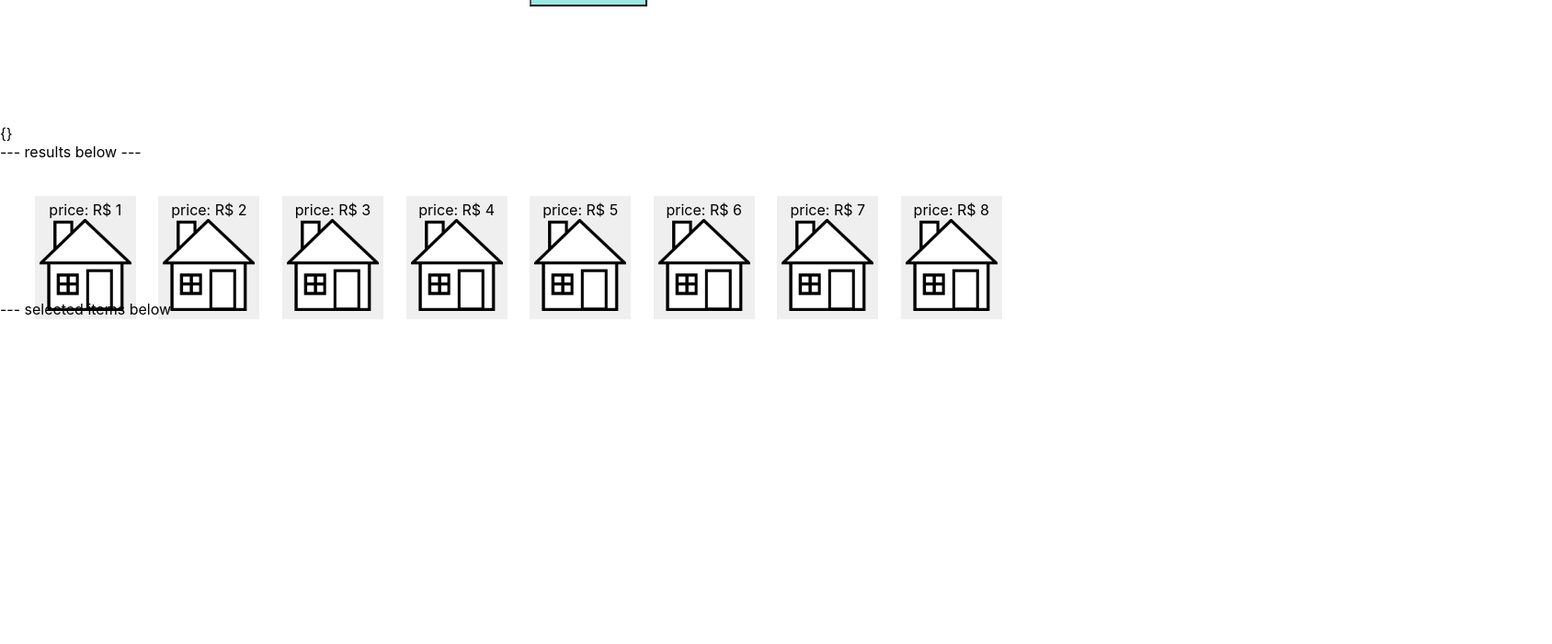
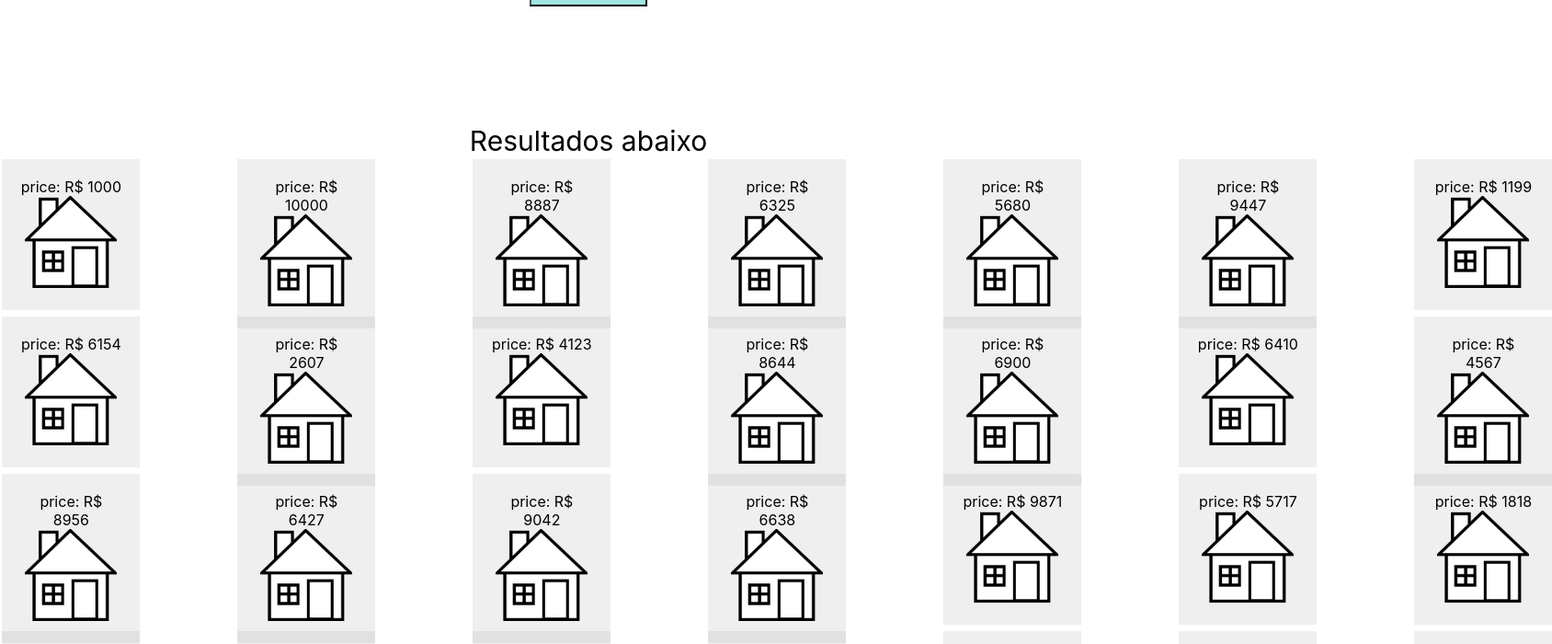
Before and after one commit to Maschroeder1/ihc, a React (Create React App) app in the folder frontend/: page / in a window 1280 px wide. Shown: the part 180-880 px from the top of the page at 92% size, 1688 px wide, since content can reach past the window. Before the commit the page ends 800 px from the top, so only its background shows below. Built offline with nearby package versions, Linux system fonts and the light colour scheme; the HTML template or start-up script is replaced by a standard one.

Commit message:
more apartments, added filters

```diff
--- a/frontend/src/ApiRequest.js
+++ b/frontend/src/ApiRequest.js
@@ -1,38 +1,88 @@
 import React, { Component } from "react"
 import RentalItem from "./RentalItem"
+import RentalItemVisibilityController from "./RentalItemVisibilityController"
 import SelectedRentalItemController from "./SelectedRentalItemController"
 
 export default class ApiRequest extends React.Component {
     constructor(props) {
         super(props)
-        this.state = { selectedItems: [] }
+        this.state = { selectedItems: [], items: this.requestApi(null) }
     }
 
-    mockApiReturnItemWith(price, isPetFriendly, hasPool, readyToLive, currentFilter) {
+    mockApiReturnItemWith(price, fees, bedrooms, bathrooms, parkingSpots, type, isPetFriendly, hasPool, readyToLive, hasBarbecue) {
         return <RentalItem
             price={price}
+            fees={fees}
+            bedrooms={bedrooms}
+            bathrooms={bathrooms}
+            parkingSpots={parkingSpots}
+            type={type}
             isPetFriendly={isPetFriendly}
             hasPool={hasPool}
             readyToLive={readyToLive}
-            currentFilter={currentFilter}
+            hasBarbecue={hasBarbecue}
             key={price}
             parentFlipFunction={this.flipItem}
         />
     }
 
+    randomIntBetween(lo, hi) {
+        let matchRandomMultiplier = 1
+        let hiCopy = hi + 10
+        while (hiCopy > 10) {
+            hiCopy = hiCopy / 10
+            matchRandomMultiplier*=10
+        }
+
+        while (true) {
+            let candidate = Math.floor(Math.random() * matchRandomMultiplier)
+
+            if (candidate >= lo && candidate <= hi) {
+                return candidate
+            }
+        }
+    }
+
+    randomBool() {
+        return Math.random() > 0.5
+    }
+
+    generateRandomApartments(num) {
+        let prices = new Set()
+        let apartments = []
+
+        apartments.push(this.mockApiReturnItemWith(1000, 100, 1, 1, 0, "STUDIO", false, false, false, false))
+        apartments.push(this.mockApiReturnItemWith(10000, 300, 4, 5, 2, "TRADITIONAL", true, true, true, true))
+
+        prices.add(1000)
+        prices.add(10000)
+
+        for (let i of [...Array(num).keys()]) {
+            let price = -1
+            while (price < 0) { // Must be unique due to spaghetti
+                let priceCandidate = this.randomIntBetween(1000, 10000)
+
+                if (!prices.has(priceCandidate)) {
+                    price = priceCandidate
+                    prices.add(priceCandidate)
+                }
+            }
+
+            let fees = this.randomIntBetween(0, 2000)
+            let bedrooms = this.randomIntBetween(1, 6)
+            let bathrooms = this.randomIntBetween(1, 6)
+            let parkingSpots = this.randomIntBetween(0, 6)
+
+            let type = ["TRADITIONAL", "STUDIO", "KITNET", "FLAT", "LOFT", "FLOOR", "ROOFTOP", "SINGLE_FAMILY", "DUPLEX", "CABIN", "HOA"][this.randomIntBetween(0, 10)]
+
+            apartments.push(this.mockApiReturnItemWith(price, fees, bedrooms, bathrooms, parkingSpots, type, this.randomBool(), this.randomBool(), this.randomBool(), this.randomBool()))
+        }
+
+        return apartments
+    }
+
     mockApiReturn(request) {
-        return (
-            <section style={{ display: "flex", flexDirection: "row", height: '100px', "margin": "2%", "textAlign": "center"}} key={"aluifghsal"} >
-            { [this.mockApiReturnItemWith(1, true, true, true, request),
-                this.mockApiReturnItemWith(2, true, true, false, request),
-                this.mockApiReturnItemWith(3, true, false, true, request),
-                this.mockApiReturnItemWith(4, true, false, false, request),
-                this.mockApiReturnItemWith(5, false, true, true, request),
-                this.mockApiReturnItemWith(6, false, true, false, request),
-                this.mockApiReturnItemWith(7, false, false, true, request),
-                this.mockApiReturnItemWith(8, false, false, false, request)] }
-            </section>
-        )
+        return this.generateRandomApartments(200)
     }
 
     requestApi(request) {
@@ -55,17 +105,13 @@ export default class ApiRequest extends React.Component {
             newSelectedItems.splice(i, 1)
             this.setState({selectedItems: newSelectedItems})
         }
+        window.scrollTo({ top: document.body.scrollHeight, behavior: 'smooth' })
     }
 
     render() {
-        let items = this.requestApi(this.props.apiRequest)
-
-        return (<>
-            <div>{JSON.stringify(this.props.apiRequest)}</div>
-            <div> --- results below ---</div>
-            { [items] }
-            <div> --- selected items below ---</div>
+        return (<div>
+            <div> <RentalItemVisibilityController items={this.state.items} currentFilter={this.props.apiRequest}/> </div>
             <div> <SelectedRentalItemController items={this.state.selectedItems} /></div>
-        </>)
+        </div>)
     }
 }
--- a/frontend/src/App.js
+++ b/frontend/src/App.js
@@ -86,9 +86,15 @@ class App extends Component {
     this.setState({ lastSelected: lastSelected, lastClickUpdatedSelected: lastClickUpdatedSelected, apiRequest: apiRequestCopy })
   }
 
+  scrollToPlace() {
+    this.messagesEndRef.current.scrollIntoView({ behavior: 'smooth', block: 'end', inline: 'nearest' })
+  }
+
   componentDidUpdate() {
     if (this.state.lastClickUpdatedSelected) {
-      this.messagesEndRef.current.scrollIntoView({ behavior: 'smooth' })
+      setTimeout(() => {
+          this.scrollToPlace()
+      }, 50)
     }
   }
 
@@ -96,11 +102,10 @@ class App extends Component {
     let housingTypes = [
       { text: "Apartamento", filterName: "ANY1", children: [
         { text: "Tradicional", filterName: "TRADITIONAL" },
-        { text: "JK", filterName: "JK" },
+        { text: "JK/Studio", filterName: "STUDIO" },
         { text: "Kitnet", filterName: "KITNET" },
         { text: "Flat", filterName: "FLAT" },
         { text: "Loft", filterName: "LOFT" },
-        { text: "Studio", filterName: "STUDIO" },
         { text: "Andar", filterName: "FLOOR" },
         { text: "Cobertura", filterName: "ROOFTOP" }] },
       { text: "Casa", filterName: "ANY2", children: [
@@ -109,9 +114,9 @@ class App extends Component {
         { text: "Sítio", filterName: "CABIN" },
         { text: "Casa em condomínio", filterName: "HOA" }] }]
     let buttons = [
-      <Slider text={'Faixa de preço?'} filterName={'TOTAL_PRICE_RANGE'} id={0} key={-5} min={1000} max={2000} parentId={this.state.lastSelected} renameAttempt={this.sliderFunction} />,
+      <Slider text={'Faixa de preço do aluguel?'} filterName={'TOTAL_PRICE_RANGE'} id={0} key={-5} min={1000} max={10000} parentId={this.state.lastSelected} renameAttempt={this.sliderFunction} />,
       <SimpleButton text="Mobiliado?" filterName="READY_TO_LIVE" id={1} key={-3} parentStateFunction={this.simpleButtonFunction} parentId={this.state.lastSelected} updateStateJSON={this.updateStateJSON} buttons={[1, 2]} />,
-      <Slider text={'Faixa de preço do condomínio?'} filterName={'FEES_PRICE_RANGE'} id={2} key={-4} min={0} max={200} parentId={this.state.lastSelected} renameAttempt={this.sliderFunction} />,
+      <Slider text={'Faixa de preço de taxas como condomínio, gás, etc.?'} filterName={'FEES_PRICE_RANGE'} id={2} key={-4} min={0} max={2000} parentId={this.state.lastSelected} renameAttempt={this.sliderFunction} />,
       <TieredButtonController text="Apartamento? Casa?" filterName="HOUSE_TYPE" id={3} key={1} parentStateFunction={this.tieredButtonFunction} parentId={this.state.lastSelected} updateStateJSON={this.updateStateJSON} buttons={housingTypes} />,
       <Slider text={'Número de quartos?'} filterName={'BEDROOM COUNT'} id={4} key={-2} min={0} max={5} parentId={this.state.lastSelected} renameAttempt={this.sliderFunction} />,
       <SimpleButton text="Com churrasqueira?" filterName="BARBECUE" id={5} key={0} parentStateFunction={this.simpleButtonFunction} parentId={this.state.lastSelected} updateStateJSON={this.updateStateJSON} buttons={[1, 2]} />,
@@ -121,12 +126,12 @@ class App extends Component {
       <SimpleButton text="Com piscina?" filterName="POOL" id={9} key={4} parentStateFunction={this.simpleButtonFunction} parentId={this.state.lastSelected} updateStateJSON={this.updateStateJSON} />
     ]
 
-    let req = <ApiRequest apiRequest={this.state.apiRequest} />
-
     return (<>
       <div>{buttons}</div>
-      <div ref={this.messagesEndRef} />
-      <div>{req}</div>
+      <div style={{'fontSize': '30px', 'textAlign': 'center'}}>Resultados abaixo</div>
+      <div className='idk' ref={this.messagesEndRef} />
+      <ApiRequest apiRequest={this.state.apiRequest} />
+      <button style={{ "background": '#9fe5e1', "height": "40px", width: "100%", "marginBottom": "2%", "fontSize": "18px", 'marginTop': '20px'}} onClick={() => this.scrollToPlace()}>Voltar para cima</button>
     </>)
   }
 }
--- a/frontend/src/RentalItem.js
+++ b/frontend/src/RentalItem.js
@@ -4,45 +4,30 @@ export default class RentalItem extends React.Component {
     constructor(props) {
         super(props)
         this.state = {
-            price: props.price,
-            isPetFriendly: props.isPetFriendly,
-            hasPool: props.hasPool,
-            readyToLive: props.readyToLive,
             isSelected: false
         }
     }
 
-    matches(expected, actual) {
-        return expected === undefined || expected === actual
-    }
-
-    isVisible(isPetFriendly, hasPool, readyToLive) {
-        let a = this.matches(isPetFriendly, this.state.isPetFriendly)
-        let b = this.matches(hasPool, this.state.hasPool)
-        let c = this.matches(readyToLive, this.state.readyToLive)
-        let d = a && b && c
-
-        return d
-    }
-
     click() {
         this.setState({ isSelected: !this.state.isSelected })
-        this.props.parentFlipFunction(this.state)
+        this.props.parentFlipFunction(this.props)
     }
 
     render() {
-        return (this.isVisible(this.props.currentFilter.PET_FRIENDLY, this.props.currentFilter.POOL, this.props.currentFilter.READY_TO_LIVE) &&
-            <section style={{ display: "flex", flexDirection: "column", height: '150px', "margin": "1%", "textAlign": "center" }} key={"aluifghsal"} >
+        return (
+            <>
+            <section style={{ display: "flex", flexDirection: "column", height: '150px', width: '150px', "margin": "1%", "textAlign": "center" }} key={this.props.price} >
                 <a onClick={() => this.click()}
-                    style={{ background: 'rgba(102, 102, 102, 0.1)', padding: '5px' }}
+                    style={{ background: 'rgba(102, 102, 102, 0.1)', padding: '20px' }}
                     onMouseOver={event => event.target.style.cursor = 'pointer'}>
-                    <div> price: R$ {this.state.price} </div>
-                    <img src={require('./house.png')} width={100} height={100} />
+                    <div> price: R$ {this.props.price} </div>
+                    <img src={require('./house.png')} width='100px' height='100px' />
                     <div>{
                         this.state.isSelected &&
                         <div style={{ background: 'green' }}>Selected</div>
                     }</div>
                 </a>
-            </section>)
+            </section>
+            </>)
     }
 }
--- /dev/null
+++ b/frontend/src/RentalItemVisibilityController.js
@@ -0,0 +1,82 @@
+import React, { Component } from "react"
+
+export default class RentalItemVisibilityController extends React.Component {
+    constructor(props) {
+        super(props)
+    }
+
+    enumValuesMatch(item, filter) {
+        return this.matchesEnum(item.type, filter.HOUSE_TYPE)
+    }
+
+    matchesEnum(actual, expected) {
+        return expected === undefined || expected.includes(actual)
+    }
+
+    boolValuesMatch(item, filter) {
+        let a = this.matchesBool(item.readyToLive, filter.READY_TO_LIVE)
+        let b = this.matchesBool(item.hasBarbecue, filter.BARBECUE)
+        let c = this.matchesBool(item.isPetFriendly, filter.PET_FRIENDLY)
+        let d = this.matchesBool(item.hasPool, filter.POOL)
+
+        return a && b && c && d
+    }
+
+    matchesBool(actual, expected) {
+        return expected === undefined || expected === actual
+    }
+
+    rangeValuesMatch(item, filter) {
+        let a = this.matchesRange(item.price, filter.TOTAL_PRICE_RANGE)
+        let b = this.matchesRange(item.fees, filter.FEES_PRICE_RANGE)
+        let c = this.matchesRange(item.bedrooms, filter.BEDROOM_COUNT)
+        let d = this.matchesRange(item.bathrooms, filter.BATHROOM_COUNT)
+        let e = this.matchesRange(item.parkingSpots, filter.PARKING_SPOTS)
+
+        return a && b && c && d && e
+    }
+
+    matchesRange(actual, expected) {
+        if (expected === undefined) {
+            return true
+        }
+
+        let matchesMax = expected['max'] === undefined || expected['max'] >= actual
+        let matchesMin = expected['min'] === undefined || expected['min'] <= actual
+
+        return matchesMax && matchesMin
+    }
+
+    isVisible(item, filter) {
+        let boolValuesMatch = this.boolValuesMatch(item, filter)
+        let rangeValuesMatch = this.rangeValuesMatch(item, filter)
+        let enumValuesMatch = this.enumValuesMatch(item, filter)
+
+        return boolValuesMatch && rangeValuesMatch && enumValuesMatch
+    }
+
+    gridItems(buttons) {
+        const MAX_BUTTONS_PER_ROW = 5
+        let sections = []
+
+        for (let i = 0; i < buttons.length; i += MAX_BUTTONS_PER_ROW) {
+            sections.push(<section style={{ flexDirection: "row"}} key={i}>
+                {buttons.slice(i, i + MAX_BUTTONS_PER_ROW)}
+            </section>)
+        }
+
+
+        return <section style={{ flexDirection: 'row', height: "100px", margin: "1%", justifyContent: 'space-around'}} key={1}>{buttons}</section>
+    }
+
+    format(rentalItems) {
+
+        return this.gridItems(rentalItems)
+    }
+
+    render() {
+        let visibleChildren = this.props.items.filter(item => this.isVisible(item.props, this.props.currentFilter))
+        let rems = '15rem '.repeat(7)
+        return <div style={{'display': 'grid', 'gridTemplateColumns': rems, 'gridGap': '1rem', 'gridAutoFlow': 'row'}}>{visibleChildren}</div>
+    }
+}
--- a/frontend/src/SelectedRentalItemController.js
+++ b/frontend/src/SelectedRentalItemController.js
@@ -7,16 +7,28 @@ export default class SelectedRentalItemController extends React.Component {
     }
 
     translateKey(key) {
+        let type = 'type'
         let price = 'price'
+        let fees = 'fees'
+        let bedrooms = 'bedrooms'
+        let bathrooms = 'bathrooms'
+        let parkingSpots = 'parkingSpots'
         let hasPool = 'hasPool'
+        let hasBarbecue = 'hasBarbecue'
         let isPetFriendly = 'isPetFriendly'
         let readyToLive = 'readyToLive'
         let longestLen = 'Ready to live:'.length
         switch(key) {
-            case price: return 'Price:' + '\u00A0'.repeat(longestLen - price.length)
-            case hasPool: return 'Has a pool:' + '\u00A0'.repeat(longestLen - hasPool.length -1)
+            case type: return 'Tipo:' + '\u00A0'.repeat(longestLen - type.length)
+            case price: return 'Preço:' + '\u00A0'.repeat(longestLen - price.length)
+            case fees: return 'Taxas:' + '\u00A0'.repeat(longestLen - fees.length)
+            case bedrooms: return 'Quartos:' + '\u00A0'.repeat(longestLen - bedrooms.length)
+            case bathrooms: return 'Banheiros:' + '\u00A0'.repeat(longestLen - bathrooms.length)
+            case parkingSpots: return 'Vagas:' + '\u00A0'.repeat(longestLen - parkingSpots.length)
+            case hasPool: return 'Tem piscina:' + '\u00A0'.repeat(longestLen - hasPool.length -1)
+            case hasBarbecue: return 'Tem Churrasqueira:' + '\u00A0'.repeat(longestLen - hasBarbecue.length -1)
             case isPetFriendly: return 'Pet friendly:' + '\u00A0'.repeat(longestLen - isPetFriendly.length + 4)
-            case readyToLive: return 'Ready to live:' + '\u00A0'.repeat(longestLen - readyToLive.length)
+            case readyToLive: return 'Pronto para morar:' + '\u00A0'.repeat(longestLen - readyToLive.length)
             default:
         }
     }
@@ -25,36 +37,61 @@ export default class SelectedRentalItemController extends React.Component {
         return <div style={{'marginRight': '5%'}}> { this.translateKey(key) } </div>
     }
 
+    translateNumber(key, item) {
+        console.log("R$ " + item + ",00")
+        return ['price', 'fees'].includes(key) ?
+            "R$\u00A0" + item + ",00" :
+            "" + item
+    }
+
     numberDiv(key, value, price) {
-        return (<div key={price} style={{'marginRight': '5%'}}> &nbsp;&nbsp;&nbsp;  R$ {value},00</div>)
+        if (['price', 'fees'].includes(key)) {
+            return (<div key={price} style={{'marginRight': '5%'}}> &nbsp;&nbsp;&nbsp;  R${value},00</div>)
+        } else {
+            return (<div key={price} style={{'marginRight': '5%'}}> &nbsp;&nbsp;&nbsp;  {value}</div>)
+        }
     }
 
     booleanDiv(key, value, price) {
         let testColor = value ? 'green' : 'red'
 
         return (<div key={price} style={{'marginRight': '5%', backgroundColor: testColor, color: testColor}}>{ '\u00A0'.repeat(17) }</div>)
-        // return (<div key={price} style={{'marginRight': '5%', backgroundColor: testColor, color: testColor}}>{'.'.repeat(3 * (key.length % 5))}</div>)
     }
 
-    translateValue(key, value, price) {
-        switch(typeof value) {
-            case 'number': return this.numberDiv(key, value, price)
-            case 'boolean': return this.booleanDiv(key, value, price)
-            default: console.log(typeof value); return <div key={price} style={{'marginRight': '5%'}}>{value.toString()}</div>
+    translateBoolean(key, value) {
+        return value ? 'green' : 'red'
+    }
+
+    translateValue(key, item) {
+        switch(typeof item) {
+            case 'number': return this.translateNumber(key, item)
+            case 'boolean': return this.translateBoolean(key, item)
+            default: return item
         }
     }
 
-    render_items_based_on(key) {
-        return (
-            <section style={{ display: "flex", flexDirection: "row", height: '10px', "margin": "2%", "textAlign": "left", 'alignItems':'left'}} key={key} >
-            { this.toDiv(key) }
-            { this.props.items.map(prop => this.translateValue(key, prop[key], prop['price'])) }
-            {/* { this.props.items.map(prop => <div key={prop['price']} style={{'marginRight': '5%'}}>{prop[key].toString()}</div>) } */}
-            </section>
-        )
+    itemRowFor(key) {
+        let row = this.props.items.map(prop => this.translateValue(key, prop[key]))
+        row.unshift(key)
+
+        return row
     }
 
     render() {
-        return (<>{ this.props.items.length > 0 && ['price', 'hasPool', 'isPetFriendly', 'readyToLive'].map(key => this.render_items_based_on(key)) }</>)
+        let rowList = ['type', 'price', 'fees', 'bedrooms', 'bathrooms', 'parkingSpots', 'hasPool', 'hasBarbecue', 'isPetFriendly', 'readyToLive'].map(key => this.itemRowFor(key))
+
+        let aux = []
+
+        for (let row of rowList) {
+            row = row.slice(0, 10)
+            let rems = '2rem '.repeat(row.length+1)
+            console.log(row)
+            aux.push(
+            <div style={{'display': 'grid', 'gridTemplateColumns': rems, 'gridGap': '2rem', 'gridAutoFlow': 'row', 'columnGap': '6rem'}}>
+                <>{row.map(a => (a === 'red' || a === 'green') ? <div style={{backgroundColor: a, margin:'1px'}}></div> : <div>{a}</div>)}</>
+            </div>)
+        }
+
+        return <div style={{'marginTop': '25px'}}> {aux} </div>
     }
 }
--- a/frontend/src/SliderFunction.js
+++ b/frontend/src/SliderFunction.js
@@ -48,7 +48,7 @@ const Slider = ({ min, max, text, filterName, id, renameAttempt, parentId }) =>
 
     // Get min and max values when their state changes
     useEffect(() => {
-        const firstUse = useCount < 2
+        const firstUse = useCount < 1
         const timer = setTimeout(() => {
             renameAttempt(minVal == min ? -1 : minVal, maxVal == max ? -1 : maxVal, firstUse ? -1 : innerId, _filter_name)
             if (!firstUse) {
```
